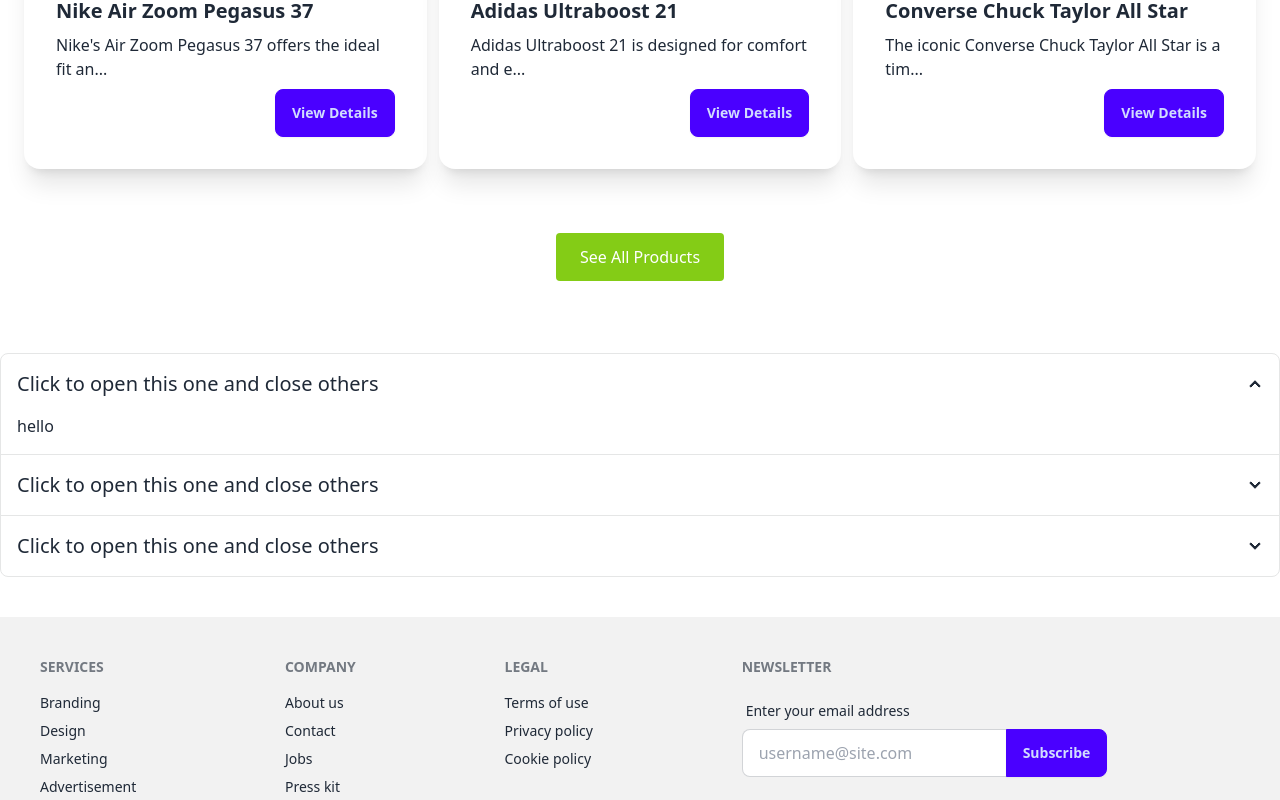
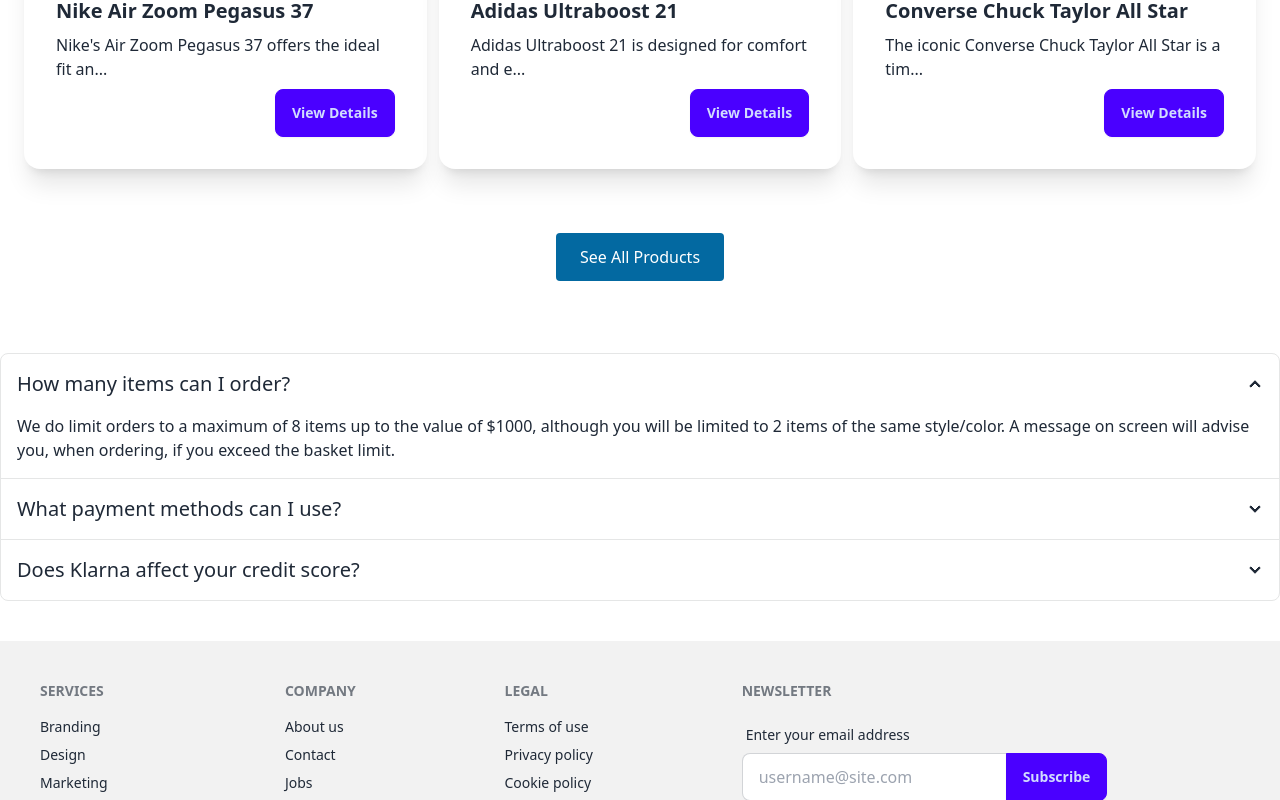
Before and after one commit to TanvirAlamSk/stride-wave-progect1, a React (Create React App) app: page / in a window 1280 px wide. Shown: the part 1391-2191 px from the top of the page. Built offline with nearby package versions, Linux system fonts and the light colour scheme; no server answers; data requests are answered from the project's data file.

Commit message:
design profile page

```diff
--- a/db.json
+++ b/db.json
@@ -6,7 +6,7 @@
       "title": "Nike Air Zoom Pegasus 37",
       "price": "120",
       "description": "Nike's Air Zoom Pegasus 37 offers the ideal fit and comfort for your running needs with responsive cushioning.",
-      "image": "https://static.nike.com/a/images/f_auto/dpr_1.0,cs_srgb/w_1253,c_limit/ecb4855e-5ed6-45f9-b8e8-fbced58d1b85/%E2%80%AFnike-air-zoom-pegasus-37.jpg"
+      "image": "https://static.nike.com/a/images/f_auto/dpr_1.0,cs_srgb/h_700,c_limit/f180ff2f-fe78-4fe9-82d1-a908532b503e/%E2%80%AFnike-air-zoom-pegasus-37.jpg"
     },
     {
       "id": "2",
--- a/src/components/Shared/Navbar.jsx
+++ b/src/components/Shared/Navbar.jsx
@@ -12,7 +12,7 @@
         {
             user?.uid ?
                 <>
-                    <li><Link to="dashboard/profile">Profile</Link></li>
+                    {/* <li><Link to="/profile">Profile</Link></li> */}
                     <li><button onClick={logout}>LogOut</button></li>
                 </>
                 :
--- a/src/components/home/Product.jsx
+++ b/src/components/home/Product.jsx
@@ -11,7 +11,7 @@
                 }
             </div>
             <div className="mt-8 flex justify-center">
-                <Link to="all-products" className="btn- btn-outline bg-lime-500 px-6 py-3 m-8 rounded text-white">See All Products</Link>
+                <Link to="all-products" className="btn- btn-outline bg-sky-700 px-6 py-3 m-8 rounded text-white">See All Products</Link>
             </div>
         </div>
     );
--- a/src/components/home/QuestionSection.jsx
+++ b/src/components/home/QuestionSection.jsx
@@ -4,28 +4,29 @@
             <div className="collapse collapse-arrow join-item border border-base-300">
                 <input type="radio" name="my-accordion-4" defaultChecked />
                 <div className="collapse-title text-xl font-medium">
-                    Click to open this one and close others
+                    How many items can I order?
                 </div>
                 <div className="collapse-content">
-                    <p>hello</p>
+                    <p>We do limit orders to a maximum of 8 items up to the value of $1000, although you will be limited to 2 items of the same style/color. A message on screen will advise you, when ordering, if you exceed the basket limit.</p>
                 </div>
             </div>
             <div className="collapse collapse-arrow join-item border border-base-300">
                 <input type="radio" name="my-accordion-4" />
                 <div className="collapse-title text-xl font-medium">
-                    Click to open this one and close others
+                    What payment methods can I use?
                 </div>
                 <div className="collapse-content">
-                    <p>hello</p>
+                    <p>We accept the following payment methods when they are registered to a US billing address: PayPal, Visa, MasterCard, American Express, Discover, Diners Club, JCB and Klarna.</p>
                 </div>
             </div>
             <div className="collapse collapse-arrow join-item border border-base-300">
                 <input type="radio" name="my-accordion-4" />
                 <div className="collapse-title text-xl font-medium">
-                    Click to open this one and close others
+                    Does Klarna affect your credit score?
+
                 </div>
                 <div className="collapse-content">
-                    <p>hello</p>
+                    <p> When you choose to pay in 4 interest-free installments, Klarna may perform a soft credit check. This type of check will not impact your credit score and it will not show up as a hard inquiry on your credit report.</p>
                 </div>
             </div>
         </div>
--- a/src/context/AuthProvider.jsx
+++ b/src/context/AuthProvider.jsx
@@ -35,7 +35,7 @@
                 const PresentUser = result.user
                 toast.success("Login SuccessFul")
             })
-            .alert((error) => alert(error))
+            .catch((error) => alert(error))
 
     }
 
--- a/src/layouts/DashboardLayouts.jsx
+++ b/src/layouts/DashboardLayouts.jsx
@@ -16,9 +16,9 @@
                     <label htmlFor="my-drawer-2" aria-label="close sidebar" className="drawer-overlay"></label>
                     <ul className="menu p-4 w-80 min-h-full bg-base-200 text-base-content flex-col justify-between">
                         <div>
-                            <li><Link to="/dashboard">Manage Product</Link></li>
+                            <li><Link to="/dashboard">Profile</Link></li>
+                            <li><Link to="/dashboard/manage-product">Manage Product</Link></li>
                             <li><Link to="/dashboard/add-product">Add Product</Link></li>
-                            <li><Link to="/dashboard/profile">Profile</Link></li>
                         </div>
 
                         <li className="bottom-1"><Link to="/">Go To Home</Link></li>
--- a/src/pages/Dashboard.jsx
+++ b/src/pages/Dashboard.jsx
@@ -2,54 +2,13 @@
 import DashboardCard from "../components/DashboardCard/DashboardCard";
 import { useEffect, useState } from "react";
 import toast from "react-hot-toast";
+import Profile from "./Profile";
 
 const Dashboard = () => {
-    const [shoes, setShoes] = useState([])
-    useEffect(() => {
-        fetch("http://localhost:3000/shoes")
-            .then((response) => response.json())
-            .then((data) => setShoes(data))
-    }, [])
 
-    const handelDelectProduct = (id) => {
-        console.log(id)
-        fetch(`http://localhost:3000/shoes/${id}`, {
-            method: "DELETE",
-        })
-            .then((response) => response.json())
-            .then((data) => {
-                console.log(data)
-                const restShoes = shoes.filter((shoe) => shoe.id != id)
-                setShoes(restShoes)
-                toast.success("product delete successful")
-            })
-    }
     return (
-        <div className="w-3/4 mx-auto">
-            <h3 className="text-2xl text-center">Manage All Product</h3>
-            <div >
-                <div className="overflow-x-auto">
-                    <table className="table table-zebra">
-                        <thead>
-                            <tr>
-                                <th>No</th>
-                                <th>Model</th>
-                                <th>Title</th>
-                                <th>Price</th>
-                                <th>Action</th>
-                            </tr>
-                        </thead>
-                        <tbody>
-                            {
-                                shoes.map((shoe) => <DashboardCard key={shoe.id} shoe={shoe}
-                                    handelDelectProduct={handelDelectProduct}
-                                ></DashboardCard>)
-                            }
-
-                        </tbody>
-                    </table>
-                </div>
-            </div>
+        <div className="">
+            <Profile></Profile>
         </div>
     );
 };
--- /dev/null
+++ b/src/pages/ManageProduct.jsx
@@ -0,0 +1,56 @@
+import React, { useEffect, useState } from 'react';
+import toast from 'react-hot-toast';
+import DashboardCard from '../components/DashboardCard/DashboardCard';
+
+const ManageProduct = () => {
+    const [shoes, setShoes] = useState([])
+    useEffect(() => {
+        fetch("http://localhost:3000/shoes")
+            .then((response) => response.json())
+            .then((data) => setShoes(data))
+    }, [])
+
+    const handelDelectProduct = (id) => {
+        console.log(id)
+        fetch(`http://localhost:3000/shoes/${id}`, {
+            method: "DELETE",
+        })
+            .then((response) => response.json())
+            .then((data) => {
+                console.log(data)
+                const restShoes = shoes.filter((shoe) => shoe.id != id)
+                setShoes(restShoes)
+                toast.success("product delete successful")
+            })
+    }
+    return (
+        <div className="w-3/4 mx-auto mt-12">
+            <h3 className="text-2xl text-center">Manage All Product</h3>
+            <div >
+                <div className="overflow-x-auto">
+                    <table className="table table-zebra">
+                        <thead>
+                            <tr>
+                                <th>No</th>
+                                <th>Model</th>
+                                <th>Title</th>
+                                <th>Price</th>
+                                <th>Action</th>
+                            </tr>
+                        </thead>
+                        <tbody>
+                            {
+                                shoes.map((shoe) => <DashboardCard key={shoe.id} shoe={shoe}
+                                    handelDelectProduct={handelDelectProduct}
+                                ></DashboardCard>)
+                            }
+
+                        </tbody>
+                    </table>
+                </div>
+            </div>
+        </div>
+    );
+};
+
+export default ManageProduct;
--- a/src/routes/routes.jsx
+++ b/src/routes/routes.jsx
@@ -12,6 +12,7 @@
 import CreateProduct from "../pages/CreateProduct";
 import UpdateProduct from "../pages/UpdateProduct";
 import Profile from "../pages/Profile";
+import ManageProduct from "../pages/ManageProduct";
 
 export const router = createBrowserRouter([
     {
@@ -59,8 +60,8 @@
                 loader: ({ params }) => fetch(`http://localhost:3000/shoes/${params.id}`)
             },
             {
-                path: "profile",
-                element: <Profile></Profile>,
+                path: "manage-product",
+                element: <ManageProduct></ManageProduct>,
 
             }
         ])
```
Also changed, not shown: src/pages/Profile.jsx (+5 -5 lines).
